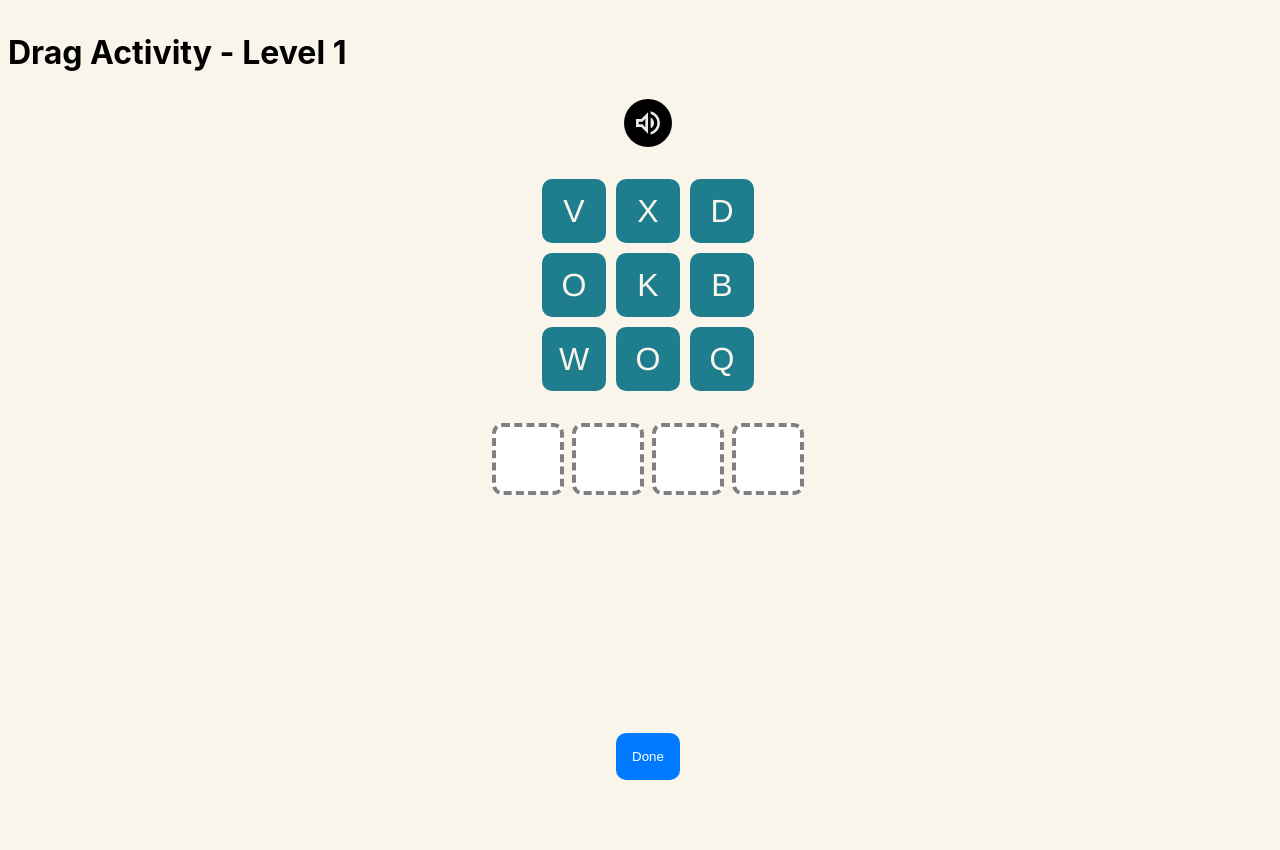
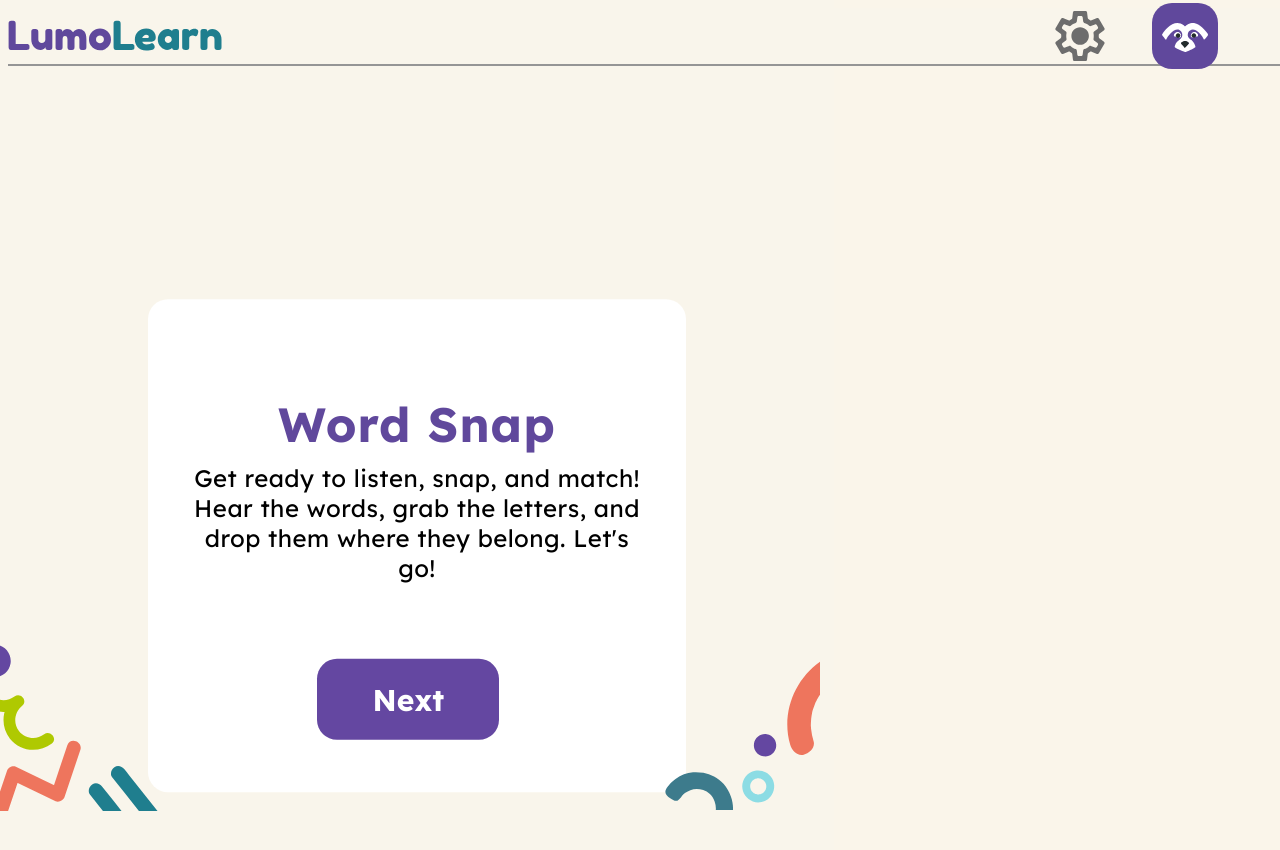
Before and after one commit to ConcernedMotley/CMPT496-Dyslexia-App, a React (Vite) app: page /ateam4/DraggingGame/1 in a window 1280 px wide. Shown: the top 850 px of the page. Before the commit the page ends 816 px from the top, so only its background shows below. Built offline with nearby package versions, Linux system fonts and the light colour scheme; a web font is replaced by a local one.

Commit message:
added nav/instruction/tracker/badge/endscreen

```diff
--- a/src/components/DraggingGame.jsx
+++ b/src/components/DraggingGame.jsx
@@ -9,14 +9,41 @@ import '../styles/pageStyle.css';
 import Popup from 'reactjs-popup';
 import { set } from 'mongoose';
 
+import BottomSprinkles from '../components/BottomSprinkles';
+import NavBar from '../components/NavBar'
+import TrackerSquares from '../components/TrackerSquares';
+import OddTutorial from './tutorials/OddTutorial';
+import AnswerBadge from "./repeated-components/AnswerBadge";
+import EndGamePopup from "./repeated-components/EndGamePopup"
+
+ //close popup
+ const handleAccept = () => {
+  setShowPopup(false);
+}
+
 export default function DraggingGame() {
   const { level } = useParams();
+  const [showPopup, setShowPopup] = useState(true);
+
+  const [trackerResults, setTrackerResults] = useState([]); // Track past results
+  const [roundCount, setRoundCount] = useState(0); // Track rounds played
+  const [correctCount, setCorrectCount] = useState(0); // Track correct answers
+  const [wrongCount, setWrongCount] = useState(0); // Track wrong answers
+  const [showEndPopup, setShowEndPopup] = useState(false); // Control end-of-game popup (ask to continue give score etc)
+  const [showBadge, setShowBadge] = useState(false);//display right or wrong badge
+  const [badgeInfo, setBadgeInfo] = useState({ isCorrect: 0, correctWord: "" });//word to be displayed when wrong
+
   const [activeLetter, setActiveLetter] = useState(null);
   const [currentWord, setCurrentWord] = useState("");
   const [dragOverMessage, setDragOverMessage] = useState("");
   const [boxContents, setBoxContents] = useState(Array(4).fill(''));
   const [popupMessage, setPopupMessage] = useState("");
   const [boxColors, setBoxColors] = useState(Array(4).fill('')); // New state for box colors
+
+    //close popup
+    const handleAccept = () => {
+      setShowPopup(false);
+    }
 
   useEffect(() => {
     setCurrentWord(RandomWord()); // Set a new word when the component mounts
@@ -62,20 +89,52 @@ export default function DraggingGame() {
 
   const handleDoneClick = () => {
     const formedWord = boxContents.join('').toLowerCase();
-    if (formedWord === currentWord) {
-      setPopupMessage("Correct word");
-      alert("Correct word");
+    const isCorrect = formedWord === currentWord;
+    setTrackerResults(prev => [...prev, isCorrect]); // Add result to tracker
+
+
+    setBadgeInfo({ isCorrect: isCorrect ? 1 : 0, correctWord: currentWord});
+    setShowBadge(true);
+    console.log(isCorrect);
+
+    console.log("correct word:");
+    console.log(currentWord);
+    if (isCorrect) {
+      //setPopupMessage("Correct word");
+      //alert("Correct word");
+      /************
       setCurrentWord(RandomWord());
       setBoxContents(Array(4).fill(''));
+      *******************/
       // window.location.reload();
+      setCorrectCount(prev => prev + 1);//tracker correct
     } else {
-      alert("Incorrect word");
+      setWrongCount(prev => prev + 1); //tracker wrong
+      //alert("Incorrect word");
     }
+    setRoundCount(prev => prev + 1); // Increment total rounds
   };
 
   return (
+    <><NavBar />
+
+  {showPopup && (
+                  <div className="popup-game-overlay">
+                      <div className="popup-game-box">
+                          <h2 className='game-title'>Word Snap</h2>
+
+                          <p className='instruction'>Get ready to listen, snap, and match! Hear the words, grab the letters,
+                                                  and drop them where they belong. Let's go! </p>
+                          <div className="popup-button">
+                              <button onClick={handleAccept} className="next-button purple-button">Next</button>
+                          </div>
+                      </div>
+                  </div>
+              )}
+    <TrackerSquares trackerResults={trackerResults} />
+
     <DndContext onDragStart={handleDragStart} onDragOver={handleDragOver} onDragEnd={handleDragEnd}>
-      <h1>Drag Activity - Level {level}</h1>
+      <h1>Word-Snap</h1>
       <div className="vertical-flex" style={{ touchAction: 'none' }}>
         <AudioIcon word={currentWord} /> {/* Pass the current word */}
         <LetterGrid currentWord={currentWord} arraySize={9} />
@@ -99,6 +158,43 @@ export default function DraggingGame() {
         ) : null}
       </DragOverlay>
     </DndContext>
+
+    {showBadge && (
+      <AnswerBadge
+      result={badgeInfo.isCorrect}
+      correctAnswer={badgeInfo.correctWord}
+      onClose={() => {
+        setShowBadge(false);
+        if (roundCount + 1 >= 11) {
+          setShowEndPopup(true); // Show popup after 10 rounds
+          //don't reset yet or the endgame popup wont display the score/10
+        }
+        // Start new round
+        //generateNewGame();
+        //TODO is this how the game is reset
+        setCurrentWord(RandomWord());
+        setBoxContents(Array(4).fill(''));
+      }}
+    />
+    )}
+
+    {showEndPopup && (
+      <EndGamePopup
+        correctCount={correctCount}
+        wrongCount={wrongCount}
+        onPlayAgain={() => {
+          setRoundCount(0);
+          setCorrectCount(0);
+          setWrongCount(0);
+          setTrackerResults([]); // Reset tracker results
+          setShowEndPopup(false);
+          generateNewGame(); // Restart game
+        }}
+      />
+    )}
+
+    <BottomSprinkles className="landing-sprinkles" />
+    </>
   );
 }
 
--- a/src/components/NavBar.jsx
+++ b/src/components/NavBar.jsx
@@ -1,5 +1,5 @@
 import React from 'react';
-import { Link } from 'react-router-dom';
+import { Link, useNavigate} from 'react-router-dom';
 import '../styles/nav_style.css';  // Import the CSS file
 
 import LumoLearn from '../assets/LumoLearn.svg';
@@ -7,9 +7,11 @@ import logo from '../assets/nav-logo.svg';
 import cog from '../assets/cog.svg';
 
 function NavBar() {
+  const navigate = useNavigate();
+
     return (
       <div className="nav-container">
-        <img className="LumoLearn" src={LumoLearn} alt="LumoLearn Logo" />
+        <img className="LumoLearn" src={LumoLearn} alt="LumoLearn Logo" onClick={() => navigate('/LandingPage')} />
         <img className="cog" src={cog} alt="Settings" />
         <img className="logo" src={logo} alt="LumoLearn Logo" />
       </div>
--- a/src/components/repeated-components/AnswerBadge.jsx
+++ b/src/components/repeated-components/AnswerBadge.jsx
@@ -6,6 +6,8 @@ import wrong_sticker from '../../assets/wrong.svg'
 
 const AnswerBadge = ({ result, correctAnswer, onClose }) => {
   const isCorrect = result === 1;
+  console.log(`word passed to the badge: ${correctAnswer}`)
+  console.log(`length passed to the badge: ${correctAnswer.length}`)
 
   return (
     <div className="badge-overlay" onClick={onClose}>
@@ -16,7 +18,7 @@ const AnswerBadge = ({ result, correctAnswer, onClose }) => {
           className="badge-img"
         />
         {result === 0 && (
-          <p className= {correctAnswer.length >= 6 ? 'correct-answer-text long-answer-text' :
+          <p className= {correctAnswer.length == 1 ? 'correct-answer-text digit-answer-text' :correctAnswer.length >= 6 ? 'correct-answer-text long-answer-text' :
                 correctAnswer.length == 5 ? 'correct-answer-text med-answer-text' : 'correct-answer-text short-answer-text'}>
           {/*<p className="correct-answer-text ">*/}
             {correctAnswer}
--- a/src/components/tickTally/TickTally.jsx
+++ b/src/components/tickTally/TickTally.jsx
@@ -4,6 +4,13 @@ import { Link, useParams } from 'react-router-dom';
 import ProgressTracker from '../ProgressTracker';
 import PlaySoundCard from './PlaySoundCard';
 import SoundSlider from './SoundSlider';
+
+import BottomSprinkles from '../../components/BottomSprinkles';
+import NavBar from '../../components/NavBar'
+import TrackerSquares from '../../components/TrackerSquares';
+import OddTutorial from '.././tutorials/OddTutorial';
+import AnswerBadge from ".././repeated-components/AnswerBadge";
+import EndGamePopup from ".././repeated-components/EndGamePopup"
 
 // Placeholder JSON data
 const placeholderWords = {
@@ -46,6 +53,21 @@ export default function TickTally(){
     const [sliderValue, setSliderValue] = useState(0);
     const [selectedWord, setSelectedWord] = useState(null);
 
+    const [showPopup, setShowPopup] = useState(true); //Popup visibility state default showing
+    const [trackerResults, setTrackerResults] = useState([]); // Track past results
+    const [roundCount, setRoundCount] = useState(0); // Track rounds played
+    const [correctCount, setCorrectCount] = useState(0); // Track correct answers
+    const [wrongCount, setWrongCount] = useState(0); // Track wrong answers
+    const [showEndPopup, setShowEndPopup] = useState(false); // Control end-of-game popup (ask to continue give score etc)
+
+  const [showBadge, setShowBadge] = useState(false);//display right or wrong badge
+  const [badgeInfo, setBadgeInfo] = useState({ isCorrect: 0, correctWord: "" });//word to be displayed when wrong
+
+    //close popup
+    const handleAccept = () => {
+        setShowPopup(false);
+    }
+
     const pickRandomWord = () => {
         const words = placeholderWords[level] || [];
         if (words.length > 0) {
@@ -58,12 +80,23 @@ export default function TickTally(){
         if (!selectedWord) return;
 
         const isCorrect = selectedWord.soundCount === sliderValue;
-        alert(isCorrect ? "Correct!" : "Incorrect!");
+        setTrackerResults(prev => [...prev, isCorrect]); // Add result to tracker
+        //alert(isCorrect ? "Correct!" : "Incorrect!");
+        //TODO middle of getting badge to show
+        console.log(selectedWord.soundCount);
+        setBadgeInfo({ isCorrect: isCorrect ? 1 : 0, correctWord: selectedWord.soundCount.toString() });
+
+        setShowBadge(true);
 
         if (isCorrect) {
-            setSelectedWord(pickRandomWord()); // Pick a new word
-            setSliderValue(0); // Reset slider
+            //setSelectedWord(pickRandomWord()); // Pick a new word
+            //setSliderValue(0); // Reset slider
+            setCorrectCount(prev => prev + 1);//tracker correct
+        } else{
+            setWrongCount(prev => prev + 1); //tracker wrong
         }
+
+        setRoundCount(prev => prev + 1); // Increment total rounds
     };
 
     useEffect(() => {
@@ -71,6 +104,24 @@ export default function TickTally(){
     }, [level]); // Run when level changes
 
     return (
+        <><NavBar />
+
+        {showPopup && (
+            <div className="popup-game-overlay">
+            <div className="popup-game-box">
+                <h2 className='game-title'>Tick-Tally</h2>
+
+                <p className='instruction'> Hear a word, count its sounds (phonemes), and mark the right number. Let's go! </p>
+                <div className="popup-button">
+                    <button onClick={handleAccept} className="next-button purple-button">Next</button>
+                </div>
+            </div>
+        </div>
+
+        )}
+        <TrackerSquares trackerResults={trackerResults} />
+
+
         <div className='horizontal-flex'>
             <div className='vertical-flex'>
                 {/* <ProgressTracker /> */}
@@ -80,9 +131,45 @@ export default function TickTally(){
 
                 <SoundSlider value={sliderValue} onChange={setSliderValue} />
 
-                <button className='tally-done-btn' onClick={() => selectedWord && checkCountOnClick(selectedWord.soundCount, sliderValue)} >Done</button>
+                <button className='tally-done-btn' onClick={() => selectedWord && checkCountOnClick(selectedWord.soundCount, sliderValue)}>Done</button>
 
             </div>
         </div>
+
+        {showBadge && (
+            <AnswerBadge
+            result={badgeInfo.isCorrect}
+            correctAnswer={badgeInfo.correctWord}
+            onClose={() => {
+                setShowBadge(false);
+                if (roundCount + 1 >= 11) {
+                setShowEndPopup(true); // Show popup after 10 rounds
+                //don't reset yet or the endgame popup wont display the score/10
+                }
+                // Start new round
+                //generateNewGame();
+                setSelectedWord(pickRandomWord()); // Pick a new word
+                setSliderValue(0); // Reset slider
+            }}
+            />
+            )}
+
+            {showEndPopup && (
+                <EndGamePopup
+                    correctCount={correctCount}
+                    wrongCount={wrongCount}
+                    onPlayAgain={() => {
+                    setRoundCount(0);
+                    setCorrectCount(0);
+                    setWrongCount(0);
+                    setTrackerResults([]); // Reset tracker results
+                    setShowEndPopup(false);
+                    generateNewGame(); // Restart game
+                    }}
+                />
+                )}
+
+        <BottomSprinkles className="landing-sprinkles" />
+        </>
     );
 };
--- a/src/styles/general_style.css
+++ b/src/styles/general_style.css
@@ -131,7 +131,7 @@ a {
     height: 453px;
     left: 50%;
     top: 50%;
-    transform: translate(-50%, -50%); /* Centers the popup */
+    transform: translate(-50%, -60%); /* Centers the popup */
     display: flex;
     flex-direction: column;
     align-items: center;
@@ -149,6 +149,8 @@ a {
     text-align: center;
     letter-spacing: 0.02em;
     color: #60489C;
+
+    transform: translateY(-70%);
   }
 
 .instruction{
@@ -162,6 +164,7 @@ a {
     color: #000000;
     max-width: 90%;
     margin-bottom: 20px;
+    transform: translateY(-60%);
   }
 
 .popup-button {
@@ -170,6 +173,7 @@ a {
     width: 40%; /*todo idk if centre*/
     max-width: 400px;
     margin-top: 20px;
+
   }
 
 .next-button{
@@ -182,7 +186,7 @@ a {
     font-weight: 700;
     line-height: 38px;
     border-radius: 20px;
-
+    transform: translateY(-40%);
     display: flex;
     justify-content: center;
     align-items: center;
@@ -508,6 +512,11 @@ a {
 
     transform: matrix(0.97, 0.23, -0.27, 0.96, 0, 0);
   }
+  .digit-answer-text{
+    bottom: 30%; /* Stick to bottom */
+    left: 40%;
+    font-size: min(8vw, 70px); /* Scales with screen size */
+  }
   .long-answer-text{
     bottom: 38%; /* Stick to bottom */
     left: 30%;
```
